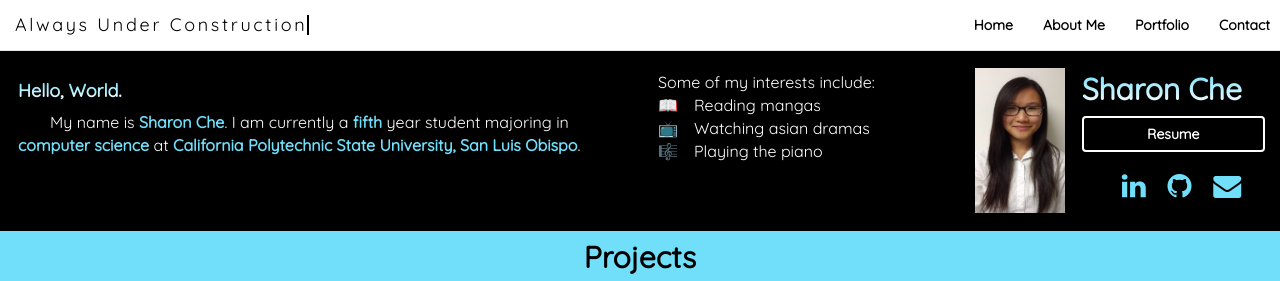
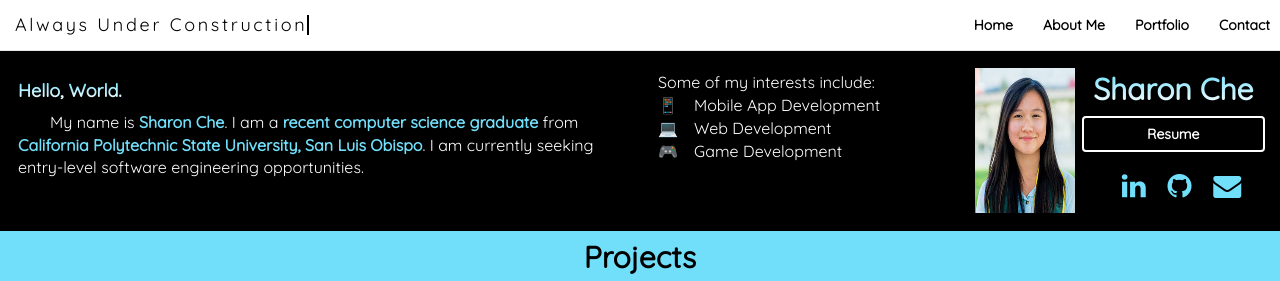
Before and after one commit to chesharon/chesharon.github.io, a plain HTML site: page index.html in a window 1280 px wide. Shown: the top 281 px of the page. Drawn offline with nearby package versions, Linux system fonts and the light colour scheme.

Commit message:
Updated picture, resume, and description

```diff
--- a/index.html
+++ b/index.html
@@ -41,28 +41,28 @@
 		    			<div class="col-md-6">
 		    				<h4><strong>Hello, World.</strong></h4>
 			                 <p>&emsp;&emsp;My name is
-			                 <span style="color: rgb(114, 223, 250); font-weight: bold">Sharon Che</span>. I am currently a
-			                 <span style="color: rgb(114, 223, 250); font-weight: bold">fifth</span> year student majoring in
-			                 <span style="color: rgb(114, 223, 250); font-weight: bold">computer science</span> at
+			                 <span style="color: rgb(114, 223, 250); font-weight: bold">Sharon Che</span>. I am a
+			                 <span style="color: rgb(114, 223, 250); font-weight: bold">recent computer science graduate</span> from
 			                 <span style="color: rgb(114, 223, 250); font-weight: bold">California Polytechnic State University, San Luis Obispo</span>.
+			                 I am currently seeking entry-level software engineering opportunities.
 			                 </p>
 			            </div>
 
 			            <div class="col-md-3">
 			            	<p>
 			            		Some of my interests include:<br>
-			            		<span style="color: rgb(114, 223, 250)">📖</span>&emsp;Reading mangas<br>
-			            		<span style="color: rgb(114, 223, 250)">📺</span>&emsp;Watching asian dramas<br>
-			            		<span style="color: rgb(114, 223, 250)">🎼</span>&emsp;Playing the piano<br>
+			            		<span style="color: rgb(114, 223, 250)">📱</span>&emsp;Mobile App Development<br>
+			            		<span style="color: rgb(114, 223, 250)">💻</span>&emsp;Web Development<br>
+			            		<span style="color: rgb(114, 223, 250)">🎮</span>&emsp;Game Development<br>
 
 			            	</p>
 			            </div>
 
 		    			<div class="col-md-1">
-		    				<img src="assets/profile_picture.png" height="175px" width="90px">
+		    				<img src="assets/profile_pic.jpg" height="175px" width="100px">
 		    			</div>
 		    			<div class="col-md-2">
-		    				<h2>Sharon Che</h2>
+		    				<h2><center>Sharon Che</center></h2>
 		    				<a href="assets/Sharon_Che_Resume.pdf" style="text-decoration: none" target="_blank">
 		    					<div class="btn">Resume</div>
 		    			    </a>
```
Also changed, not shown: assets/profile_pic.jpg (added), 1 other file.
